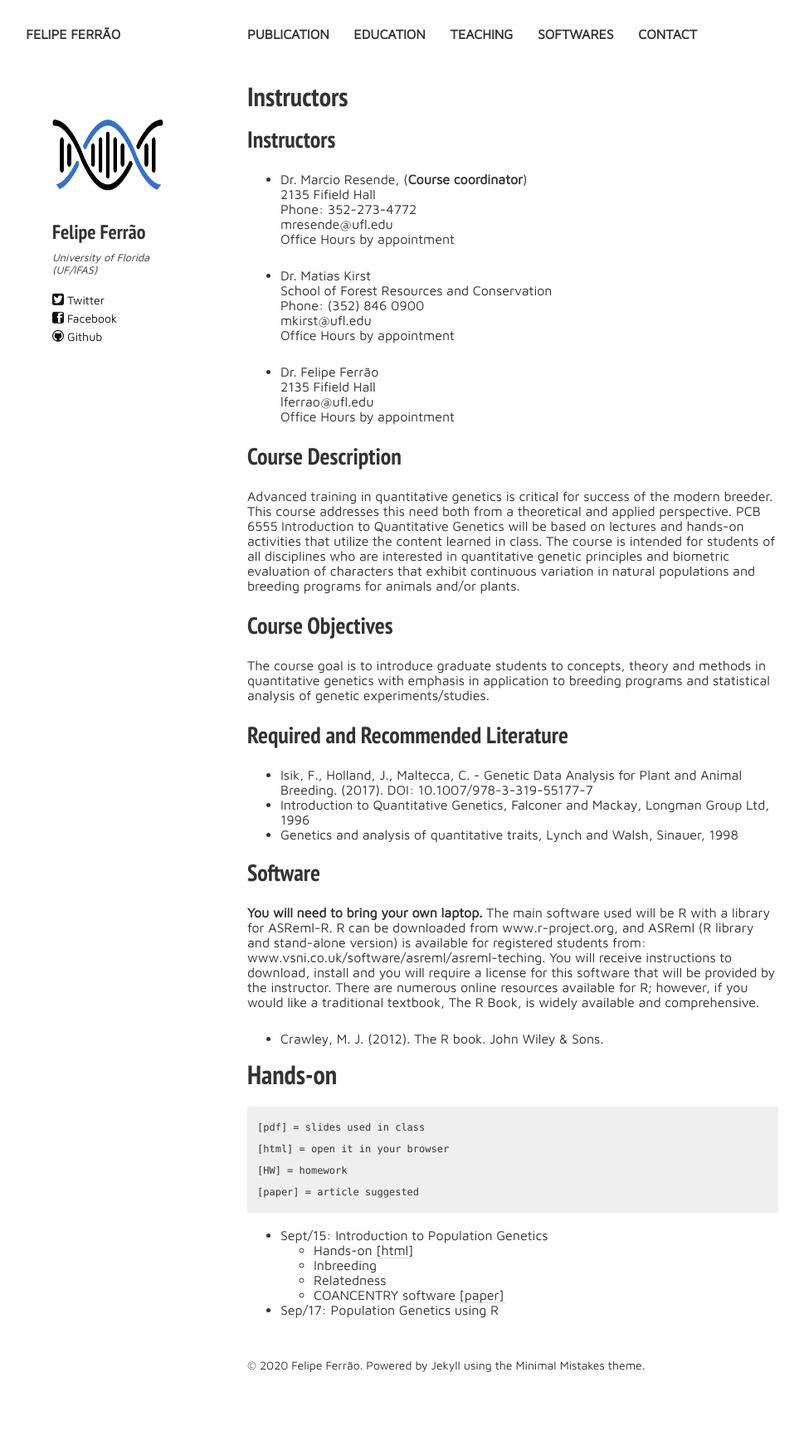
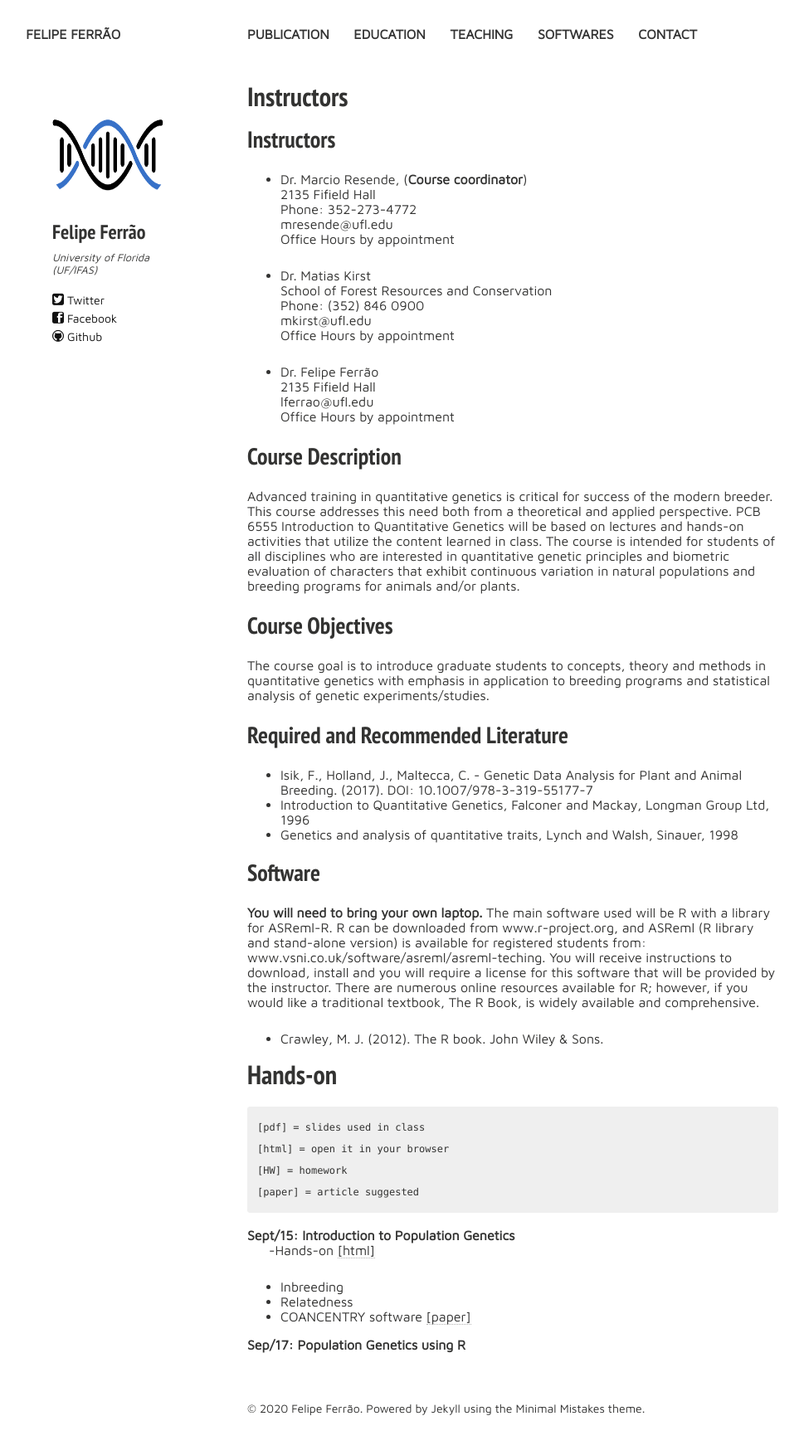
Before and after one commit to lfelipe-ferrao/lfelipe-ferrao.github.io, a Jekyll site: the page built from class/quantGenetic/index.md, in a window 1280 px wide. Shown: the whole page at 83% size, without its empty margins (22-991 px from the left). Built offline with Jekyll 4.4.1, drawn with Linux system fonts in a browser that asks for light colours; nearby versions of some CDN libraries; our own code applies the rules of GitHub Pages for plain Markdown files; before the commit the page ends 1702 px from its top, so only the background shows below that.

````diff
--- a/class/quantGenetic/index.md
+++ b/class/quantGenetic/index.md
@@ -53,11 +53,11 @@ traditional textbook, The R Book, is widely available and comprehensive.
 [HW] = homework
 [paper] = article suggested
 ```
+**Sept/15: Introduction to Population Genetics**
 
-- Sept/15: Introduction to Population Genetics
-  + Hands-on [[html]](https://minhaskamal.github.io/DownGit/#/home?url=https://github.com/lfelipe-ferrao/lfelipe-ferrao.github.io/blob/master/class/quantGenetic/week1.html)
-  + Inbreeding
-  + Relatedness
-  + COANCENTRY software [[paper]](https://onlinelibrary.wiley.com/doi/full/10.1111/j.1755-0998.2010.02885.x)
+-Hands-on [[html]](https://minhaskamal.github.io/DownGit/#/home?url=https://github.com/lfelipe-ferrao/lfelipe-ferrao.github.io/blob/master/class/quantGenetic/week1.html)
+- Inbreeding
+- Relatedness
+- COANCENTRY software [[paper]](https://onlinelibrary.wiley.com/doi/full/10.1111/j.1755-0998.2010.02885.x)
 
-- Sep/17: Population Genetics using R
+**Sep/17: Population Genetics using R**
````
